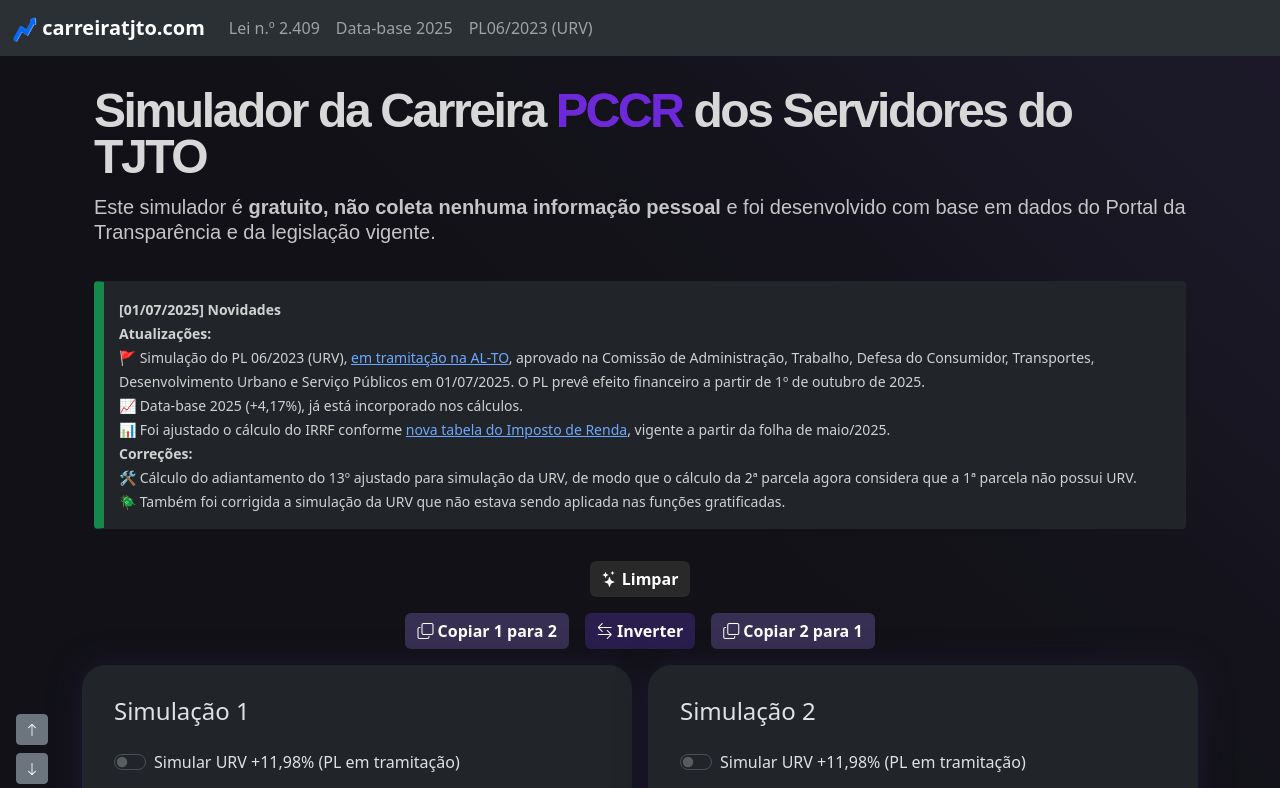
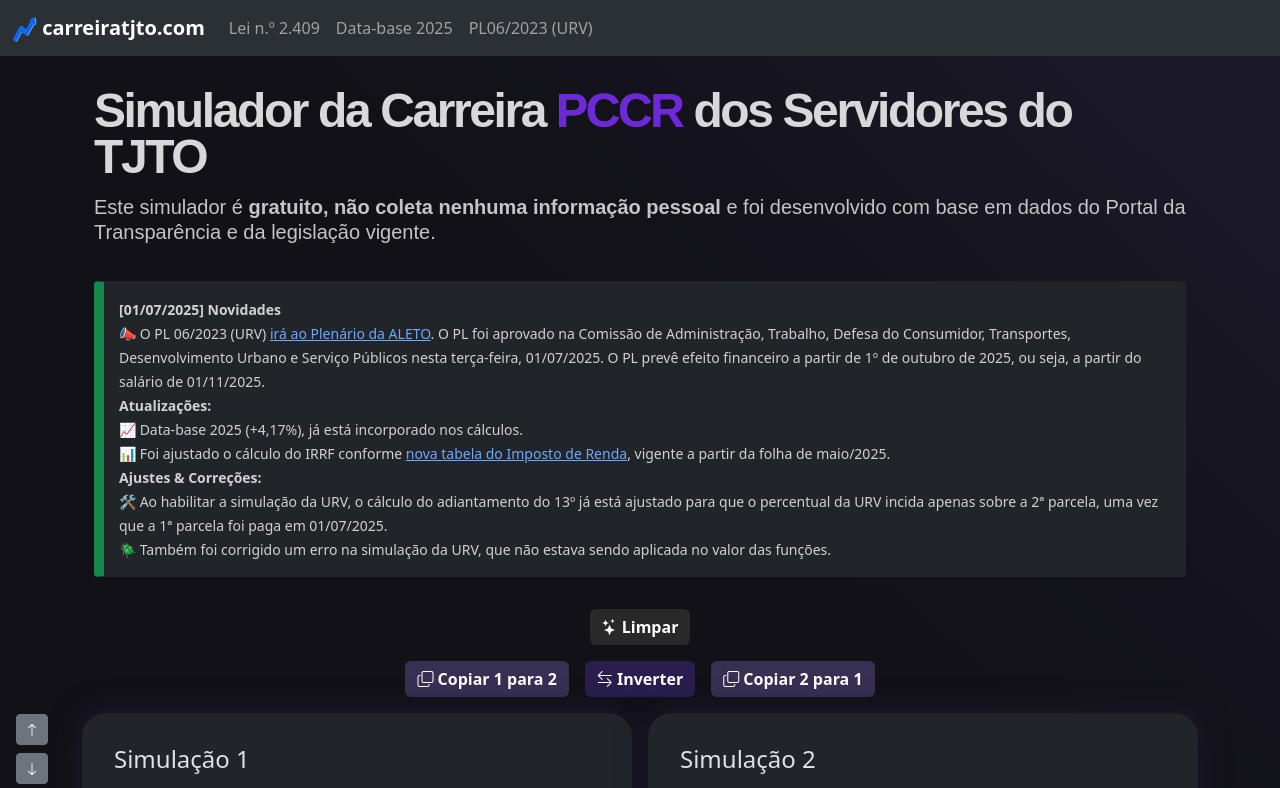
Before and after one commit to guilhermeoq/carreira-tjto, a Vue app: page / in a window 1280 px wide. Shown: the top 788 px of the page. Built offline with nearby package versions, Linux system fonts and the light colour scheme.

Commit message:
news section: URV updates

```diff
--- a/src/components/Calculadora.vue
+++ b/src/components/Calculadora.vue
@@ -47,15 +47,16 @@
       </div>
 
       <div class="callout callout-info">
-        <small><strong>[01/07/2025] Novidades<br>Atualizações:</strong><br>
-          🚩 Simulação do PL 06/2023 (URV), <a href="https://sapl.al.to.leg.br/materia/9605/documentoacessorio">em tramitação na AL-TO</a>, aprovado na Comissão de Administração, Trabalho, Defesa do Consumidor, Transportes, Desenvolvimento Urbano e Serviço Públicos em 01/07/2025. O PL prevê efeito financeiro a partir de 1º de outubro de 2025.<br>
+        <small><strong>[01/07/2025] Novidades</strong><br>
+          📣 O PL 06/2023 (URV) <a href="https://sapl.al.to.leg.br/materia/9605/documentoacessorio">irá ao Plenário da ALETO</a>. O PL foi aprovado na Comissão de Administração, Trabalho, Defesa do Consumidor, Transportes, Desenvolvimento Urbano e Serviço Públicos nesta terça-feira, 01/07/2025. O PL prevê efeito financeiro a partir de 1º de outubro de 2025, ou seja, a partir do salário de 01/11/2025.<br>
+          <strong>Atualizações:<br></strong>
           📈 Data-base 2025 (+4,17%), já está incorporado nos cálculos.<br>
           📊 Foi ajustado o cálculo do IRRF conforme <a
             href="https://www.gov.br/planalto/pt-br/acompanhe-o-planalto/noticias/2025/04/nova-tabela-do-imposto-de-renda-comeca-a-valer-em-maio-veja-o-que-muda">nova
             tabela do Imposto de Renda</a>, vigente a partir da folha de maio/2025.<br>
-            <strong>Correções:</strong><br>
-            🛠️ Cálculo do adiantamento do 13º ajustado para simulação da URV, de modo que o cálculo da 2ª parcela agora considera que a 1ª parcela não possui URV.<br>
-            🪲 Também foi corrigida a simulação da URV que não estava sendo aplicada nas funções gratificadas.
+            <strong>Ajustes & Correções:</strong><br>
+            🛠️ Ao habilitar a simulação da URV, o cálculo do adiantamento do 13º já está ajustado para que o percentual da URV incida apenas sobre a 2ª parcela, uma vez que a 1ª parcela foi paga em 01/07/2025.<br>
+            🪲 Também foi corrigido um erro na simulação da URV, que não estava sendo aplicada no valor das funções.
         </small>
       </div>
 
```
